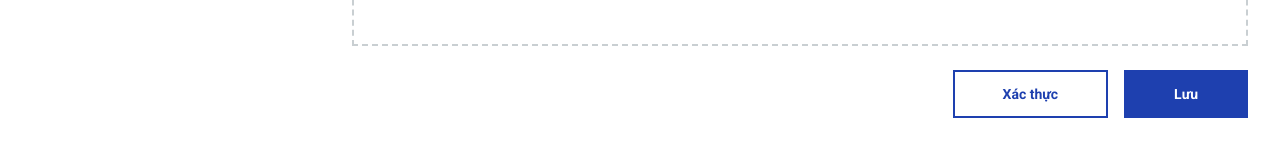
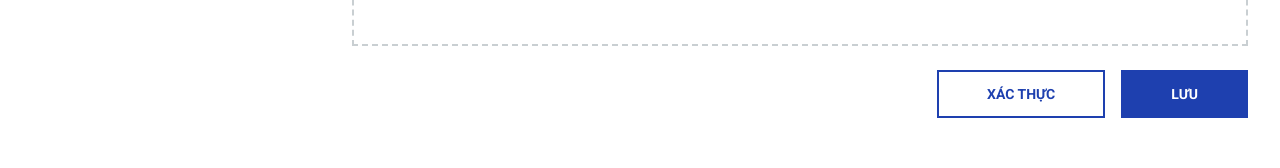
Before and after one commit to MrCopperrrr/Secondhand_Ecommerce, a React (Vite) app in the folder client/: page /profile in a window 1280 px wide. Shown: the part 1186-1354 px from the top of the page. Built offline with nearby package versions, Linux system fonts and the light colour scheme.

Commit message:
fix: correctly align name to avatar center and fix student card remove button

```diff
--- a/client/src/pages/profile/UserProfile.tsx
+++ b/client/src/pages/profile/UserProfile.tsx
@@ -251,21 +251,27 @@ const UserProfile: React.FC = () => {
                 />
 
                 {studentCardPreview ? (
-                  <div className="relative w-full h-full max-w-md max-h-[400px] group">
+                  <div className="relative w-full h-full max-w-md max-h-[400px] group flex items-center justify-center">
                     <img
                       src={studentCardPreview}
                       alt="Student Card Preview"
                       className="w-full h-full object-contain"
                     />
+
+                    {/* Overlay for change hint */}
+                    <div className="absolute inset-0 bg-black/40 opacity-0 group-hover:opacity-100 transition-opacity flex items-center justify-center pointer-events-none">
+                      <p className="text-white font-bold text-lg">Bấm để thay đổi</p>
+                    </div>
+
+                    {/* Delete button - must be after overlay or have higher z-index */}
                     <button
+                      type="button"
                       onClick={removeStudentCard}
-                      className="absolute top-2 right-2 bg-red-500 text-white p-1.5 rounded-full opacity-0 group-hover:opacity-100 transition-opacity shadow-md"
+                      className="absolute top-4 right-4 bg-red-600 text-white p-2 rounded-full opacity-0 group-hover:opacity-100 transition-opacity shadow-lg z-30 hover:bg-red-700 active:scale-95"
+                      title="Xóa ảnh"
                     >
-                      <X size={16} />
+                      <X size={20} />
                     </button>
-                    <div className="absolute inset-0 bg-black/40 opacity-0 group-hover:opacity-100 transition-opacity flex items-center justify-center">
-                      <p className="text-white font-bold">Bấm hoặc kéo thả để thay đổi</p>
-                    </div>
                   </div>
                 ) : (
                   <>
@@ -284,10 +290,10 @@ const UserProfile: React.FC = () => {
 
               <div className="flex justify-end gap-4">
                 <button className="px-12 py-3 border-2 border-[#1E40AF] text-[#1E40AF] font-bold text-sm bg-white hover:bg-gray-50 transition-all rounded-none">
-                  Xác thực
+                  XÁC THỰC
                 </button>
                 <button className="px-12 py-3 bg-[#1E40AF] border-2 border-[#1E40AF] text-white font-bold text-sm hover:bg-blue-800 transition-all rounded-none">
-                  Lưu
+                  LƯU
                 </button>
               </div>
             </section>
```
